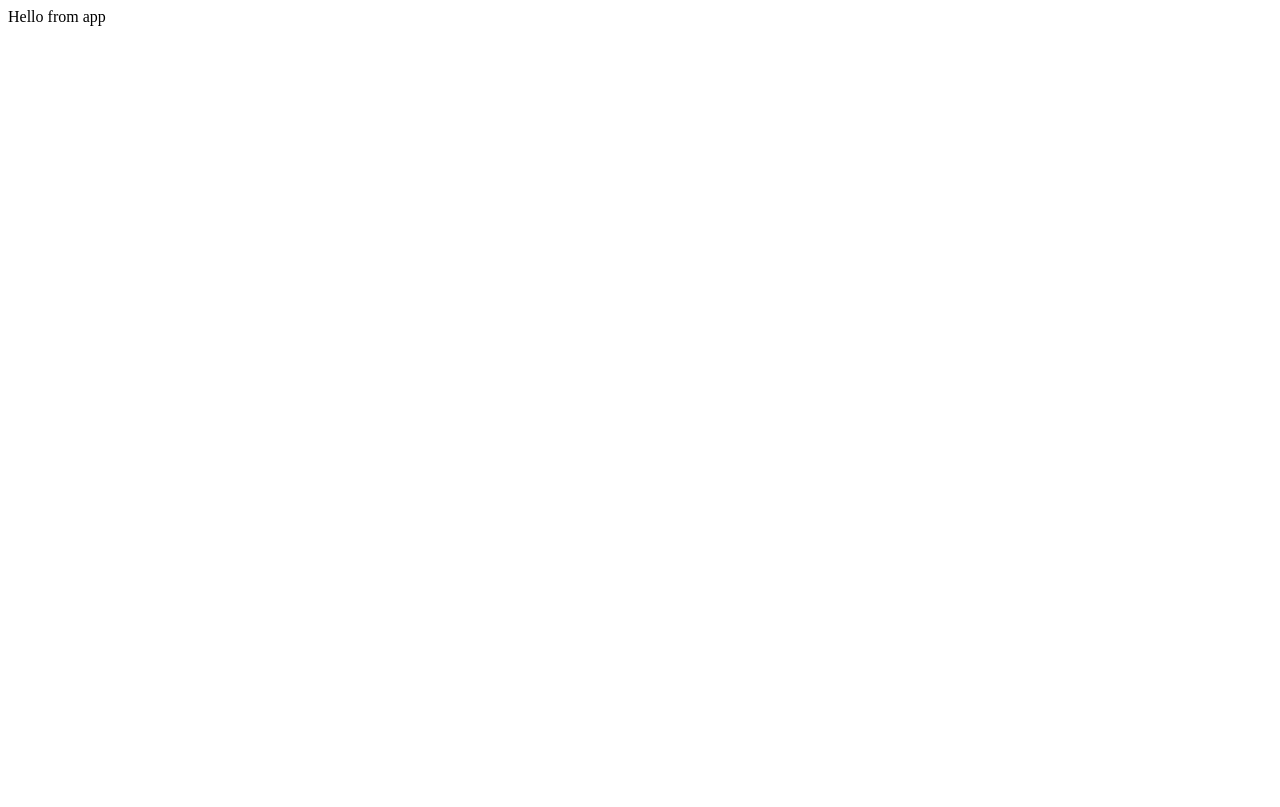
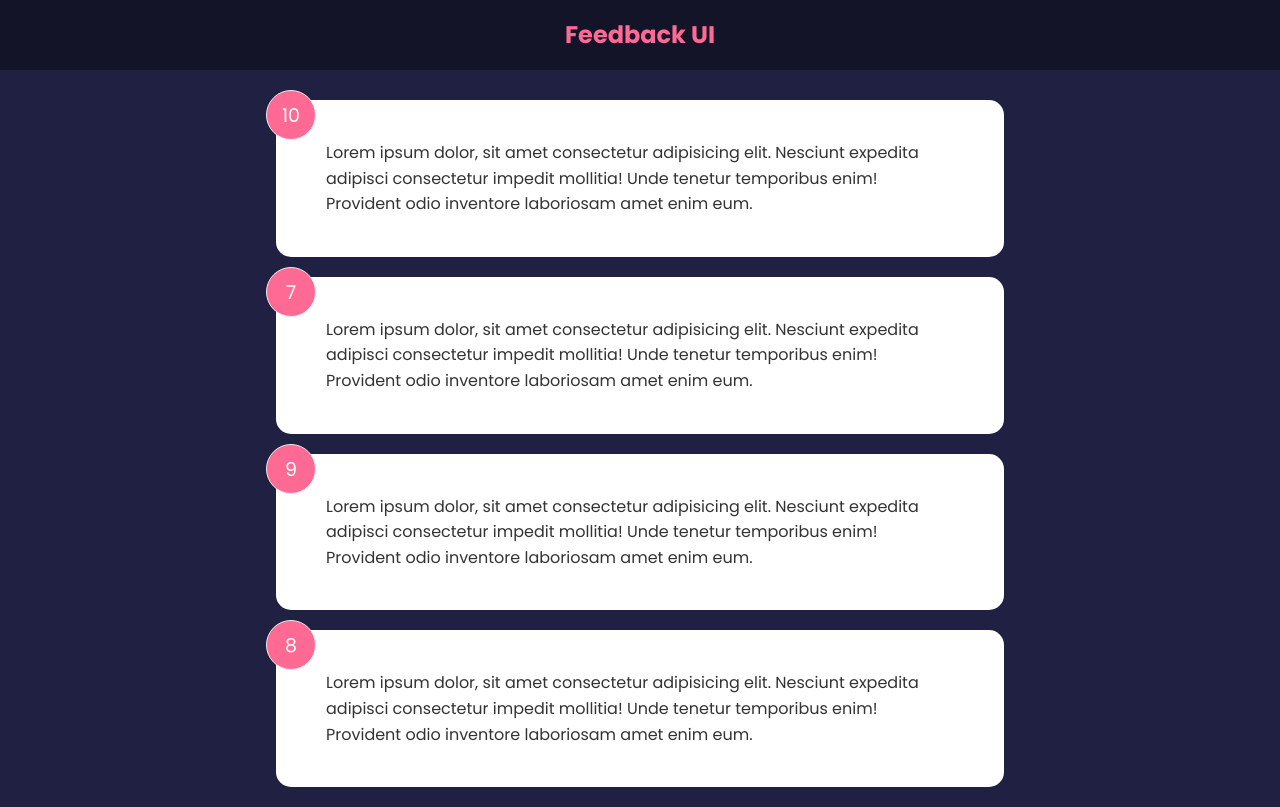
Before and after one commit to Leticijak/React-feedbacks, a React (Create React App) app: page / in a window 1280 px wide. Built offline with nearby package versions, Linux system fonts and the light colour scheme.

Commit message:
making a shared card

```diff
--- a/src/App.js
+++ b/src/App.js
@@ -1,7 +1,19 @@
-import React from "react"
+import { useState } from "react"
+import feedbackData from "./data/feedbackData"
+import Header from "./components/Header"
+import FeebackItem from "./components/FeedbackItem"
+import FeedbackList from "./components/FeedbackList"
 
-const App = () => {
-  return <div>Hello from app</div>
+function App() {
+  const [feedback, setFeedback] = useState(feedbackData)
+  return (
+    <>
+      <Header />
+      <div className='container'>
+        <FeedbackList feedback={feedback} />
+      </div>
+    </>
+  )
 }
 
 export default App
--- /dev/null
+++ b/src/components/FeedbackItem.jsx
@@ -0,0 +1,12 @@
+import Card from "./shared/Card"
+
+function FeedbackItem({ feed }) {
+  return (
+    <Card>
+      <div className='num-display'>{feed.rating}</div>
+      <div className='text-display'>{feed.text}</div>
+    </Card>
+  )
+}
+
+export default FeedbackItem
--- /dev/null
+++ b/src/components/FeedbackList.jsx
@@ -0,0 +1,15 @@
+import FeedbackItem from "./FeedbackItem"
+
+function FeedbackList({ feedback }) {
+  if (!feedback || feedback.length === 0) return <h1>No Feedbacks Yet</h1>
+
+  return (
+    <div className='feedback-list'>
+      {feedback.map((feed) => (
+        <FeedbackItem key={feed.id} feed={feed} />
+      ))}
+    </div>
+  )
+}
+
+export default FeedbackList
--- /dev/null
+++ b/src/components/Header.jsx
@@ -0,0 +1,29 @@
+import PropTypes from "prop-types"
+
+function Header({ text, bgColor, textColor }) {
+  const headerStyles = {
+    backgroundColor: bgColor,
+    color: textColor,
+  }
+
+  return (
+    <header style={headerStyles}>
+      <div className='container'>
+        <h2>{text}</h2>
+      </div>
+    </header>
+  )
+}
+
+Header.defaultProps = {
+  text: "Feedback UI",
+  bgColor: "rgba(0,0,0,0.4)",
+  textColor: "#ff6a95",
+}
+
+Header.propTypes = {
+  text: PropTypes.string,
+  bgColor: PropTypes.string,
+  textColor: PropTypes.string,
+}
+export default Header
--- /dev/null
+++ b/src/components/shared/Card.jsx
@@ -0,0 +1,5 @@
+function Card({ children }) {
+  return <div className='card'>{children}</div>
+}
+
+export default Card
--- /dev/null
+++ b/src/data/feedbackData.js
@@ -0,0 +1,25 @@
+const feedbacks = [
+  {
+    id: 1,
+    rating: 10,
+    text: "Lorem ipsum dolor, sit amet consectetur adipisicing elit. Nesciunt expedita adipisci consectetur impedit mollitia! Unde tenetur temporibus enim! Provident odio inventore laboriosam amet enim eum.",
+  },
+  {
+    id: 2,
+    rating: 7,
+    text: "Lorem ipsum dolor, sit amet consectetur adipisicing elit. Nesciunt expedita adipisci consectetur impedit mollitia! Unde tenetur temporibus enim! Provident odio inventore laboriosam amet enim eum.",
+  },
+  {
+    id: 3,
+    rating: 9,
+    text: "Lorem ipsum dolor, sit amet consectetur adipisicing elit. Nesciunt expedita adipisci consectetur impedit mollitia! Unde tenetur temporibus enim! Provident odio inventore laboriosam amet enim eum.",
+  },
+
+  {
+    id: 4,
+    rating: 8,
+    text: "Lorem ipsum dolor, sit amet consectetur adipisicing elit. Nesciunt expedita adipisci consectetur impedit mollitia! Unde tenetur temporibus enim! Provident odio inventore laboriosam amet enim eum.",
+  },
+]
+
+export default feedbacks
--- /dev/null
+++ b/src/index.css
@@ -0,0 +1,228 @@
+@import url("https://fonts.googleapis.com/css2?family=Poppins:wght@400;600;700&display=swap");
+
+* {
+  box-sizing: border-box;
+  margin: 0;
+  padding: 0;
+}
+
+body {
+  font-family: "Poppins", sans-serif;
+  background-color: #202142;
+  color: #fff;
+  line-height: 1.6;
+}
+
+ul {
+  list-style: none;
+}
+
+.container {
+  max-width: 768px;
+  margin: auto;
+  padding: 0 20px;
+}
+
+header {
+  height: 70px;
+  width: 100%;
+  display: flex;
+  justify-content: space-between;
+  align-items: center;
+  margin-bottom: 30px;
+}
+
+.card {
+  background-color: #fff;
+  color: #333;
+  border-radius: 15px;
+  padding: 40px 50px;
+  margin: 20px 0;
+  position: relative;
+}
+
+.card.reverse {
+  background-color: rgba(0, 0, 0, 0.4);
+  color: #fff;
+}
+
+.card h2 {
+  font-size: 22px;
+  font-weight: 600;
+  text-align: center;
+}
+
+.rating {
+  display: flex;
+  align-items: center;
+  justify-content: space-around;
+  margin: 30px 0 40px;
+}
+
+.rating li,
+.num-display {
+  position: relative;
+  background: #f4f4f4;
+  width: 50px;
+  height: 50px;
+  padding: 10px;
+  text-align: center;
+  border-radius: 50%;
+  font-size: 19px;
+  border: 1px #eee solid;
+  transition: 0.3s;
+}
+
+.rating li label {
+  position: absolute;
+  top: 50%;
+  left: 50%;
+  width: 50px;
+  height: 50px;
+  padding: 10px;
+  border-radius: 50%;
+  transform: translate(-50%, -50%);
+  cursor: pointer;
+}
+
+.rating li:hover,
+.num-display {
+  background: #ff6a95;
+  color: #fff;
+}
+
+[type="radio"] {
+  opacity: 0;
+}
+
+[type="radio"]:checked ~ label {
+  background: #ff6a95;
+  color: #fff;
+}
+
+.input-group {
+  display: flex;
+  flex-direction: row;
+  border: 1px solid #ccc;
+  padding: 8px 10px;
+  border-radius: 8px;
+}
+
+input {
+  flex-grow: 2;
+  border: none;
+  font-size: 16px;
+}
+
+input:focus {
+  outline: none;
+}
+
+.feedback-stats {
+  color: #fff;
+  display: flex;
+  justify-content: space-between;
+  align-items: center;
+}
+
+.num-display {
+  position: absolute;
+  top: -10px;
+  left: -10px;
+}
+
+.close,
+.edit {
+  position: absolute;
+  top: 10px;
+  right: 20px;
+  cursor: pointer;
+  background: none;
+  border: none;
+}
+
+.edit {
+  right: 40px;
+}
+
+.btn {
+  color: #fff;
+  border: 0;
+  border-radius: 8px;
+  color: #fff;
+  width: 100px;
+  height: 40px;
+  cursor: pointer;
+}
+
+.btn-primary {
+  background-color: #202142;
+}
+
+.btn-secondary {
+  background: #ff6a95;
+}
+
+.btn:hover {
+  transform: scale(0.98);
+  opacity: 0.9;
+}
+
+.btn:disabled {
+  background-color: #cccccc;
+  color: #333;
+  cursor: auto;
+}
+
+.btn:disabled:hover {
+  transform: scale(1);
+  opacity: 1;
+}
+
+.message {
+  padding-top: 10px;
+  text-align: center;
+  color: rebeccapurple;
+}
+
+.about-link {
+  position: absolute;
+  bottom: 20px;
+  right: 20px;
+  color: #fff;
+  cursor: pointer;
+}
+
+.about-link a {
+  color: #fff;
+}
+
+.about-link a:hover {
+  color: #ff6a95;
+}
+
+.about h1 {
+  margin-bottom: 20px;
+}
+
+.about p {
+  margin: 10px 0;
+}
+
+@media (max-width: 600px) {
+  .rating li {
+    margin: 10px 3px;
+  }
+
+  .rating {
+    display: flex;
+    align-items: center;
+    justify-content: center;
+    flex-wrap: wrap;
+    margin: 30px 0 40px;
+  }
+
+  .input-group input {
+    width: 80%;
+  }
+}
--- a/src/index.js
+++ b/src/index.js
@@ -1,5 +1,11 @@
 import React from "react"
 import ReactDOM from "react-dom"
 import App from "./App"
+import "./index.css"
 
-ReactDOM.render(<App />, document.getElementById("root"))
+ReactDOM.render(
+  <React.StrictMode>
+    <App />
+  </React.StrictMode>,
+  document.getElementById("root")
+)
```
